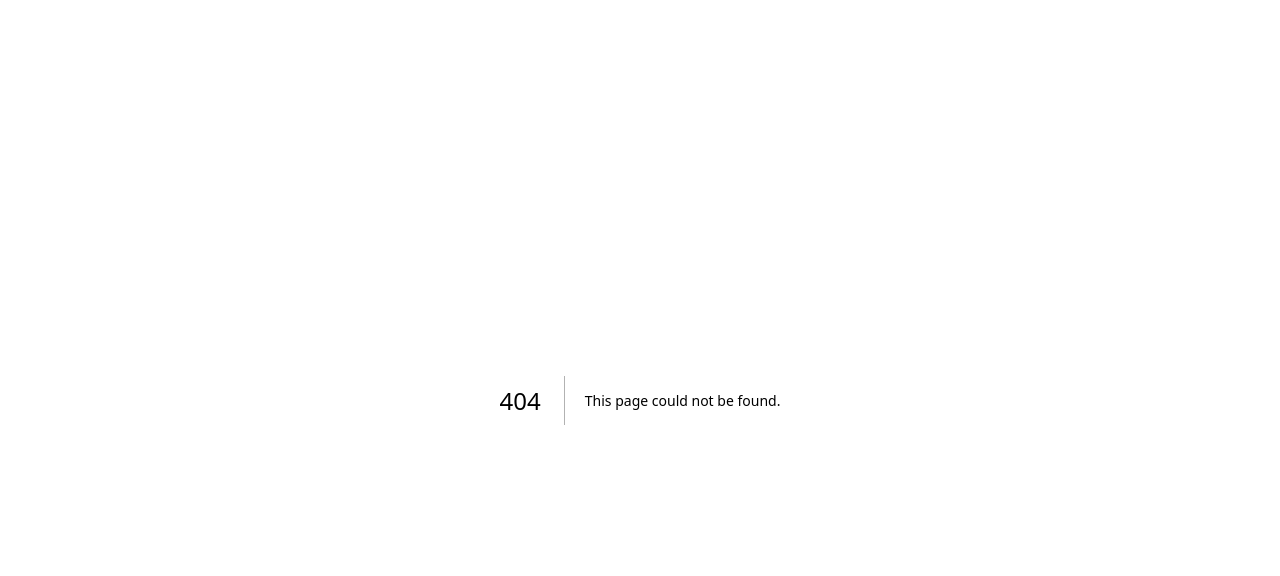
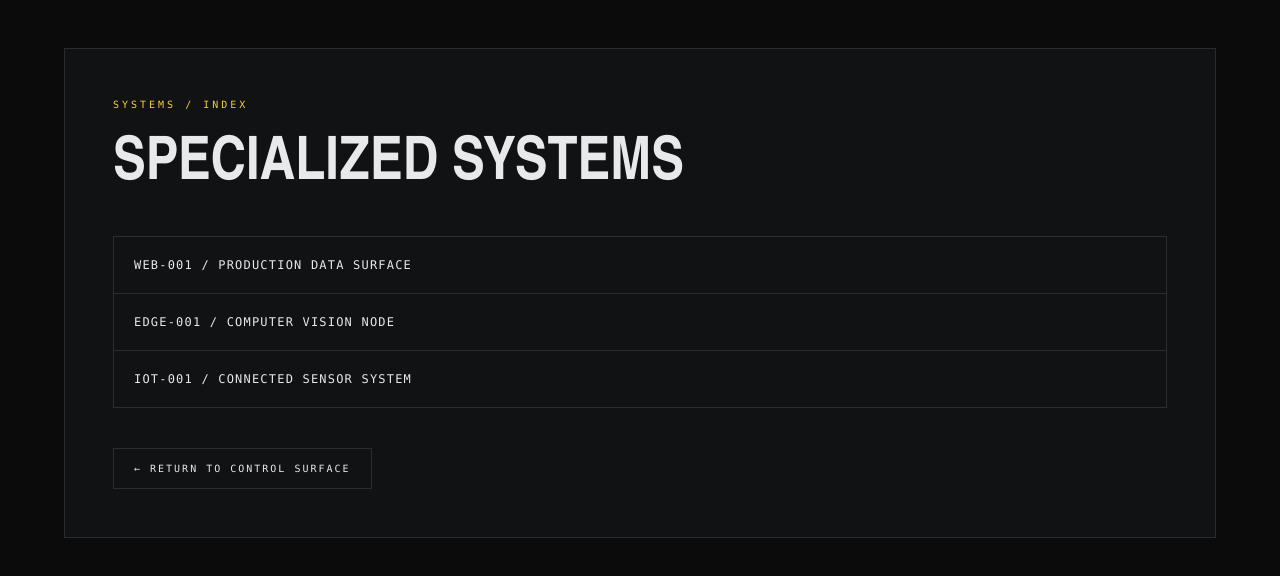
Before and after one commit to kogleshofficial-hub/engineering-studio, a Next.js app: page /systems in a window 1280 px wide. Before the commit this address had no page. Shown: the top 576 px of the page. Built offline with nearby package versions, Linux system fonts and the light colour scheme.

Commit message:
feat: add specialized systems route

```diff
--- /dev/null
+++ b/src/app/systems/page.tsx
@@ -0,0 +1,5 @@
+const systems = ["WEB-001 / PRODUCTION DATA SURFACE", "EDGE-001 / COMPUTER VISION NODE", "IOT-001 / CONNECTED SENSOR SYSTEM"];
+
+export default function SystemsPage() {
+  return <main className="min-h-screen bg-void p-6 text-text lg:p-12"><div className="mx-auto max-w-6xl border border-grid bg-surface p-8 lg:p-12"><p className="text-[10px] tracking-[0.3em] text-hazard">SYSTEMS / INDEX</p><h1 className="mt-6 font-display text-6xl font-black uppercase leading-none">Specialized Systems</h1><div className="mt-10 grid gap-px border border-grid bg-grid">{systems.map(system => <div key={system} className="bg-surface p-5 text-xs tracking-widest hover:bg-surface-2">{system}</div>)}</div><a href="/" className="mt-10 inline-block border border-grid px-5 py-3 text-[10px] tracking-[0.2em] hover:border-hazard hover:text-hazard">← RETURN TO CONTROL SURFACE</a></div></main>;
+}
```
